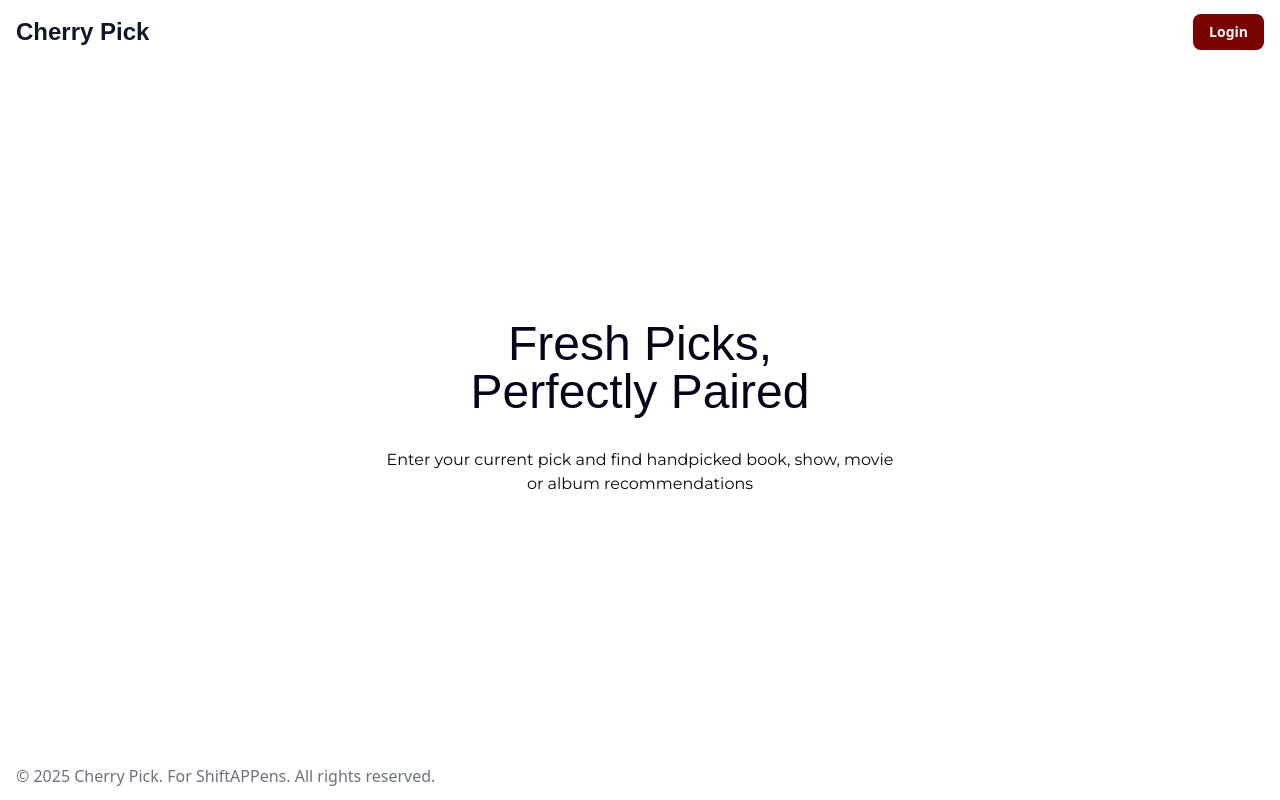
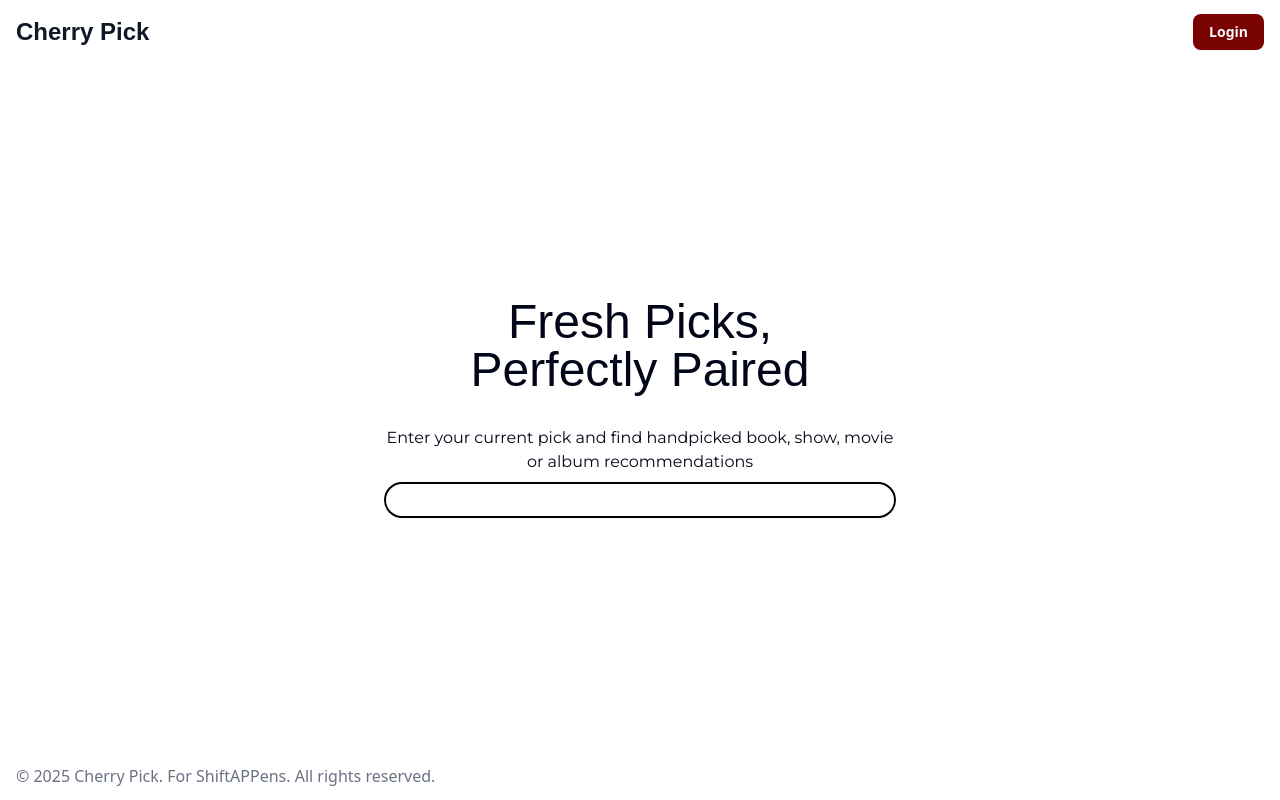
Before and after one commit to HenriqueSFernandes/CherryPick, a Next.js app in the folder cherrypick-fe/: page / in a window 1280 px wide. Built offline with nearby package versions, Linux system fonts and the light colour scheme.

Commit message:
Add welcome input

```diff
--- a/cherrypick-fe/src/components/home/welcome.tsx
+++ b/cherrypick-fe/src/components/home/welcome.tsx
@@ -1,8 +1,9 @@
 import { makasar, montserrat } from "@/fonts";
+import { Input } from "../ui/input";
 
 export default async function Welcome() {
   return (
-    <section className="grid grid-rows-[auto_2rem_auto] max-w-lg justify-items-center">
+    <section className="grid grid-rows-[auto_2rem_auto_0.5rem_auto] max-w-lg justify-items-center">
       <div
         className={`text-5xl text-center font-bold ${makasar.className} text-center text-pretty max-w-96`}
       >
@@ -12,6 +13,9 @@ export default async function Welcome() {
         Enter your current pick and find handpicked book, show, movie or album
         recommendations
       </div>
+      <Input
+        className={`row-start-5 ${montserrat.className} rounded-full border-black border-2`}
+      ></Input>
     </section>
   );
 }
--- /dev/null
+++ b/cherrypick-fe/src/components/ui/input.tsx
@@ -0,0 +1,21 @@
+import * as React from "react";
+
+import { cn } from "@/lib/utils";
+
+function Input({ className, type, ...props }: React.ComponentProps<"input">) {
+  return (
+    <input
+      type={type}
+      data-slot="input"
+      className={cn(
+        "file:text-foreground placeholder:text-muted-foreground selection:bg-primary selection:text-primary-foreground dark:bg-input/30 border-input flex h-9 w-full min-w-0 rounded-md border bg-transparent px-3 py-1 text-base shadow-xs transition-[color,box-shadow] outline-none file:inline-flex file:h-7 file:border-0 file:bg-transparent file:text-sm file:font-medium disabled:pointer-events-none disabled:cursor-not-allowed disabled:opacity-50 md:text-sm",
+        "focus-visible:border-ring focus-visible:ring-ring/50 focus-visible:ring-[3px]",
+        "aria-invalid:ring-destructive/20 dark:aria-invalid:ring-destructive/40 aria-invalid:border-destructive",
+        className,
+      )}
+      {...props}
+    />
+  );
+}
+
+export { Input };
```
